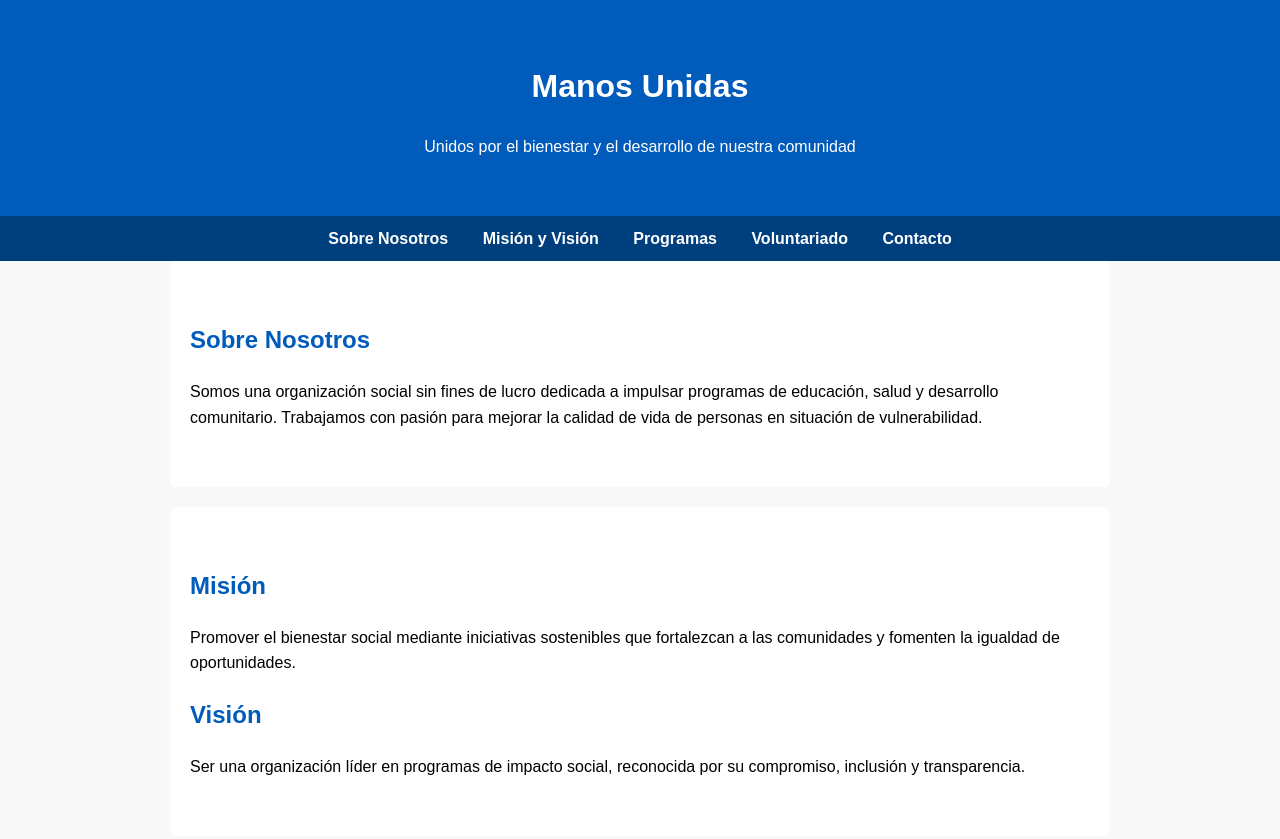
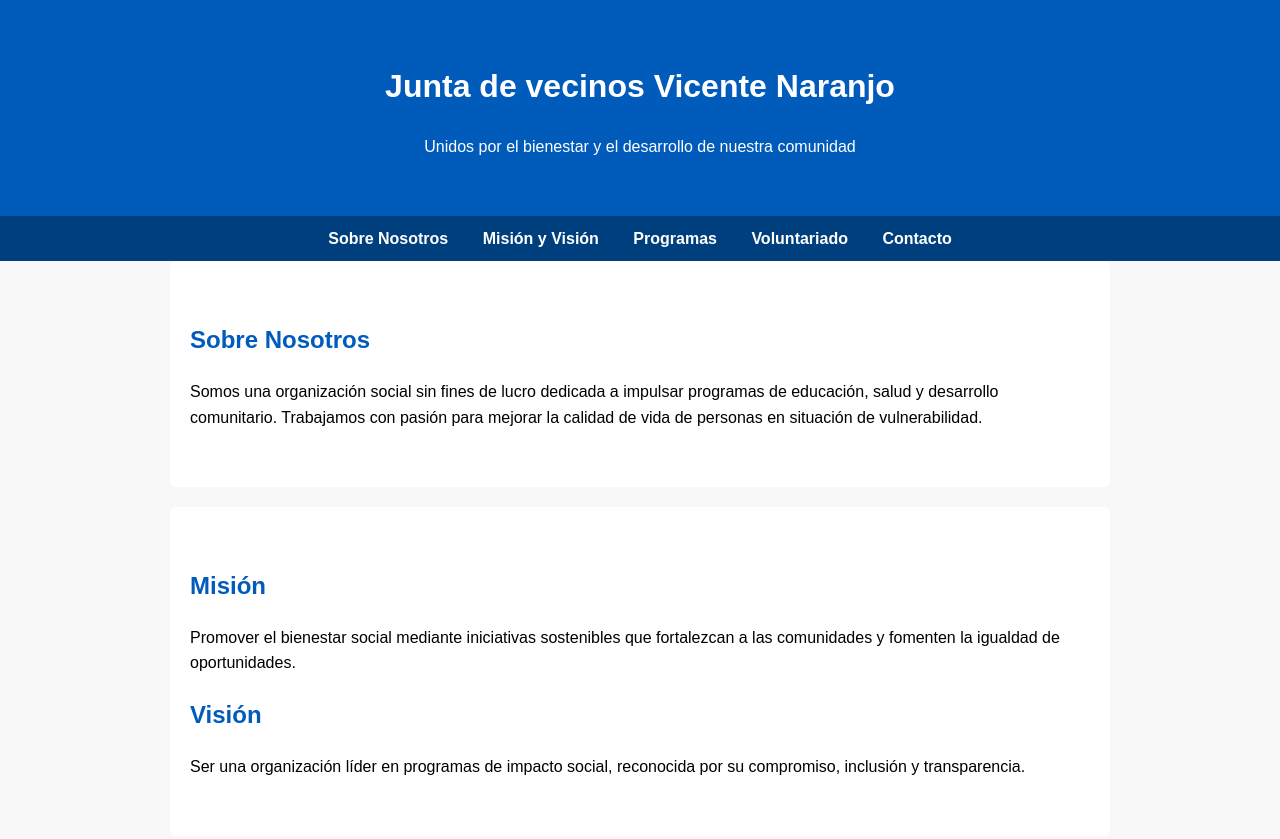
Before and after one commit to AlexCumplidoC/juntavecinalprueba, a plain HTML site: page index.html in a window 1280 px wide. Shown: the top 839 px of the page. Drawn offline with Linux system fonts and the light colour scheme.

Commit message:
Update index.html

```diff
--- a/index.html
+++ b/index.html
@@ -68,7 +68,7 @@
 <body>
 
 <header>
-    <h1>Manos Unidas</h1>
+    <h1>Junta de vecinos Vicente Naranjo</h1>
     <p>Unidos por el bienestar y el desarrollo de nuestra comunidad</p>
 </header>
 
```
